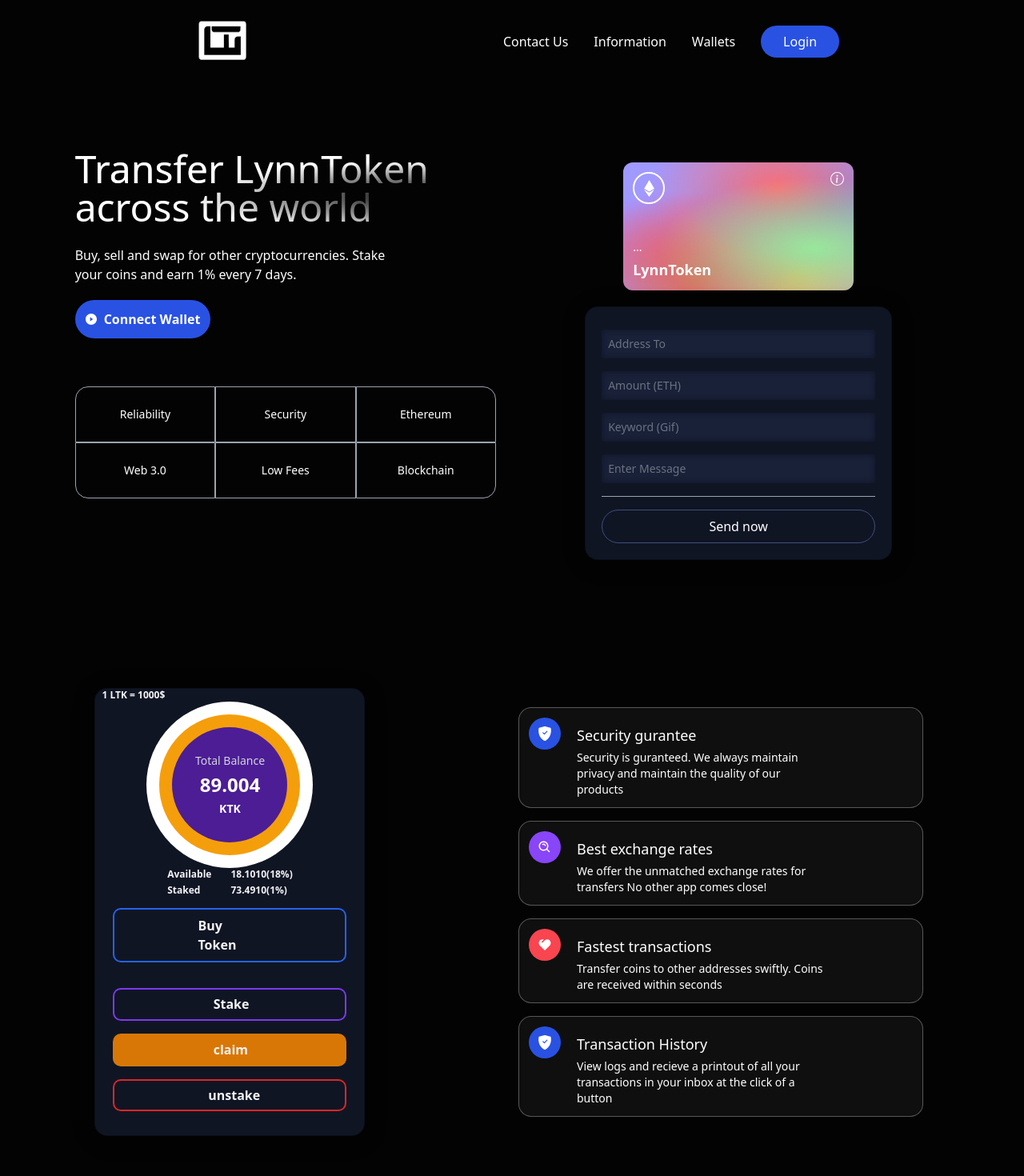
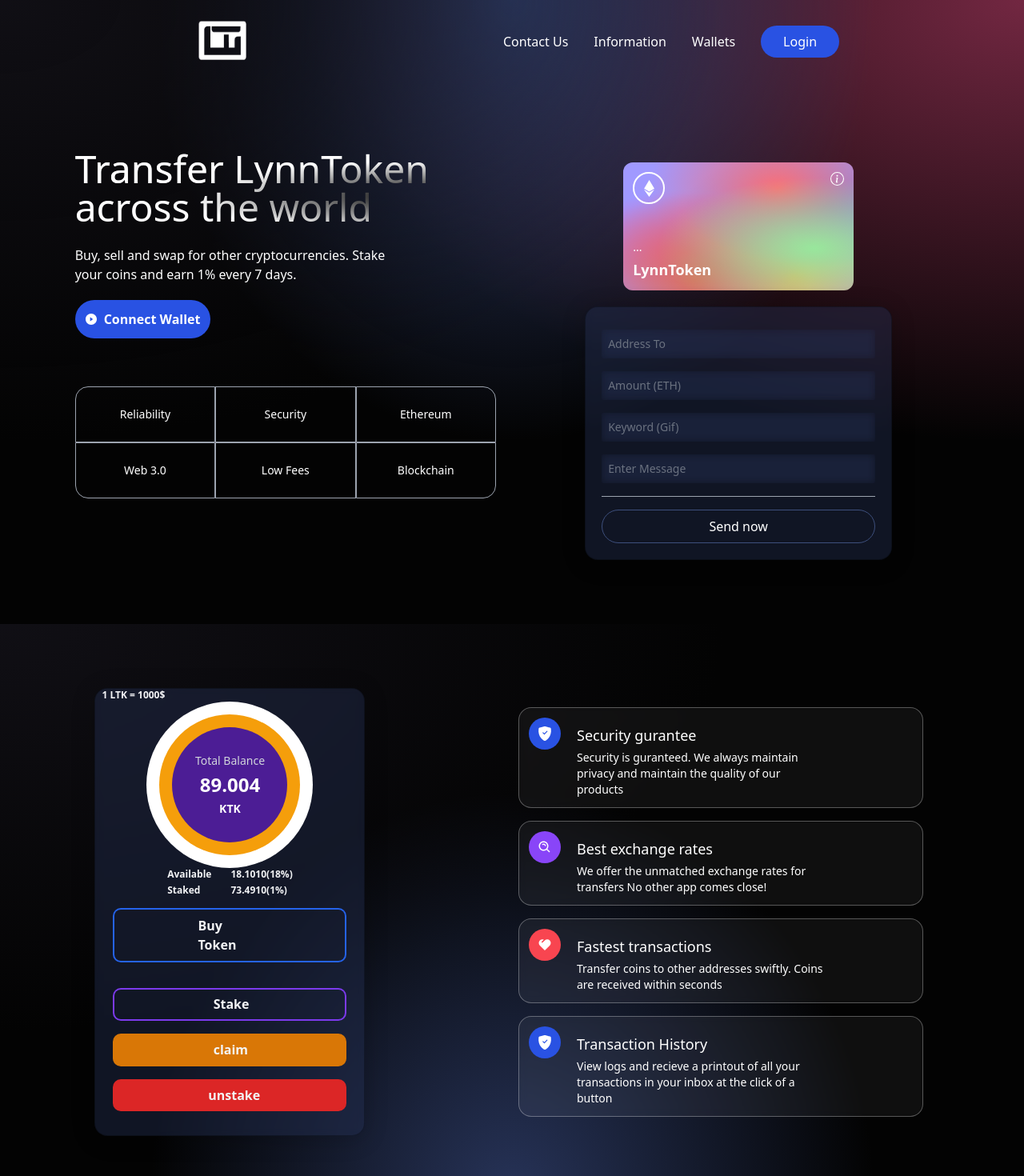
Before and after one commit to pauline-banye/LynnToken_UI, a React (Vite) app: page / in a window 1280 px wide. Shown: the top 1470 px of the page at 80% size. Built offline with nearby package versions, Linux system fonts and the light colour scheme.

Commit message:
update ui

```diff
--- a/src/components/Services.jsx
+++ b/src/components/Services.jsx
@@ -163,7 +163,7 @@ return (
     </div>
     <div
       onClick={() => pop("unstake")}
-      className=" w-[18rem] px-[7.3rem] m-3 cursor-pointer py-[0.4rem] ring-2 ring-red-600 rounded-lg text-gray-100  font-semibold"
+      className=" w-[18rem] px-[7.3rem] m-3 cursor-pointer py-[0.4rem] ring-2 ring-red-600 bg-red-600 rounded-lg text-gray-100  font-semibold"
     >
       unstake
     </div>
--- a/src/index.css
+++ b/src/index.css
@@ -15,18 +15,18 @@ body {
 
 .gradient-bg-welcome {
   background-color:#030303;
-  /* background-image:  */
-    /* radial-gradient(at 0% 0%, hsla(253,16%,7%,1) 0, transparent 50%),
+  background-image:
+    radial-gradient(at 0% 0%, hsla(253,16%,7%,1) 0, transparent 50%),
     radial-gradient(at 50% 0%, hsla(225,39%,30%,1) 0, transparent 50%),
-    radial-gradient(at 100% 0%, hsla(339,49%,30%,1) 0, transparent 50%); */
+    radial-gradient(at 100% 0%, hsla(339,49%,30%,1) 0, transparent 50%);
 }
 
 .gradient-bg-services {
   background-color:#030303;
-  /* background-image:  */
+  background-image:
 
-    /* radial-gradient(at 0% 0%, hsla(253,16%,7%,1) 0, transparent 50%),
-    radial-gradient(at 50% 100%, hsla(225,39%,25%,1) 0, transparent 50%); */
+    radial-gradient(at 0% 0%, hsla(253,16%,7%,1) 0, transparent 50%),
+    radial-gradient(at 50% 100%, hsla(225,39%,25%,1) 0, transparent 50%);
 }
 
 .gradient-bg-transactions {
```
